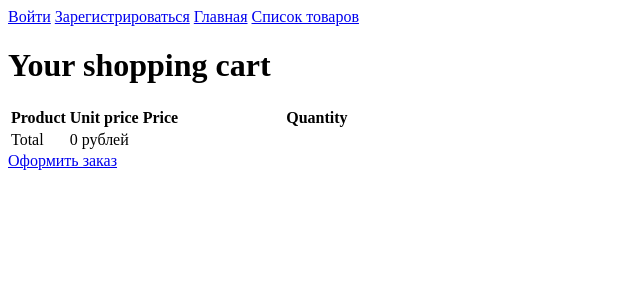
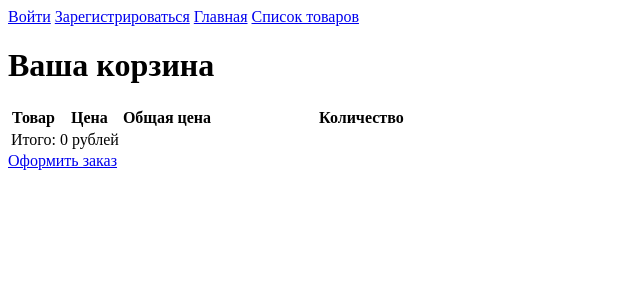
Before and after one commit to SFRMilkTea/guitarStore, a Django app: page /cart/ in a window 1280 px wide. Shown: the top 300 px of the page, without its empty margins (0-640 px from the left). Run offline with Django 4.2, Linux system fonts and the light colour scheme.

Commit message:
перевела на русский контент

```diff
--- a/templates/cart/detail.html
+++ b/templates/cart/detail.html
@@ -11,12 +11,12 @@
 
 {% if not user.is_authenticated %}
 
-<a href="accounts/login">Войти</a>
-<a href="accounts/signup">Зарегистрироваться</a>
+<a href="/accounts/login">Войти</a>
+<a href="/accounts/signup">Зарегистрироваться</a>
 
 {% else %}
 
-<a href="accounts/logout">Выйти</a>
+<a href="/accounts/logout">Выйти</a>
 
 {% endif %}
 
@@ -25,16 +25,16 @@
 <a href="/products">Список товаров</a>
 {% load static %}
 {% block content %}
-<h1>Your shopping cart</h1>
+<h1>Ваша корзина</h1>
 <table class="cart">
     <thead>
     <tr>
-        <th>Product</th>
+        <th>Товар</th>
 
-        <th>Unit price</th>
-        <th>Price</th>
+        <th>Цена</th>
+        <th>Общая цена</th>
         <th class="th-empty"></th>
-        <th class='quantity'>Quantity</th>
+        <th class='quantity'>Количество</th>
         <th></th>
     </tr>
     </thead>
@@ -77,7 +77,7 @@
     {% endwith %}
     {% endfor %}
     <tr class="total">
-        <td>Total</td>
+        <td>Итого:</td>
         <td class="num">{{ cart.get_total_price }} рублей</td>
     </tr>
     </tbody>
--- a/templates/orders/order/create.html
+++ b/templates/orders/order/create.html
@@ -13,7 +13,7 @@
     <ul>
         {% for item in cart %}
         <li>
-            {{ item.quantity }}x {{ item.product.name }}
+            {{ item.quantity }} x {{ item.product.model }}
             <span>${{ item.total_price }}</span>
         </li>
         {% endfor %}
--- a/templates/orders/order/created.html
+++ b/templates/orders/order/created.html
@@ -6,8 +6,8 @@
 </head>
 <body>
 {% block content %}
-<h1>Thank you</h1>
-<p>Your order has been successfully completed. Your order number is
+<h1>Заказ оформлен</h1>
+<p>Спасибо за покупку! Номер вашего заказа:
     <strong>{{ order.id }}</strong>.</p>
 {% endblock %}
 </body>
```
